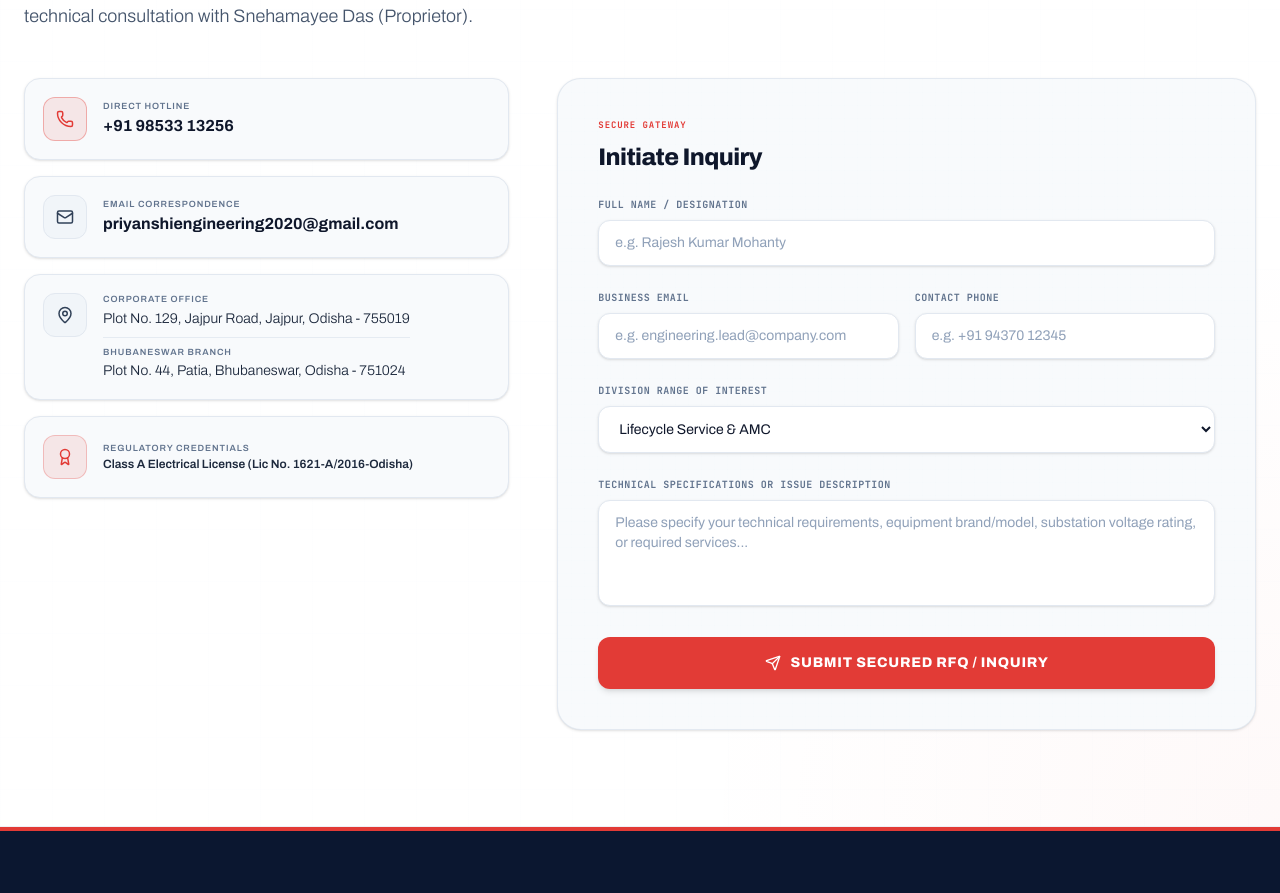
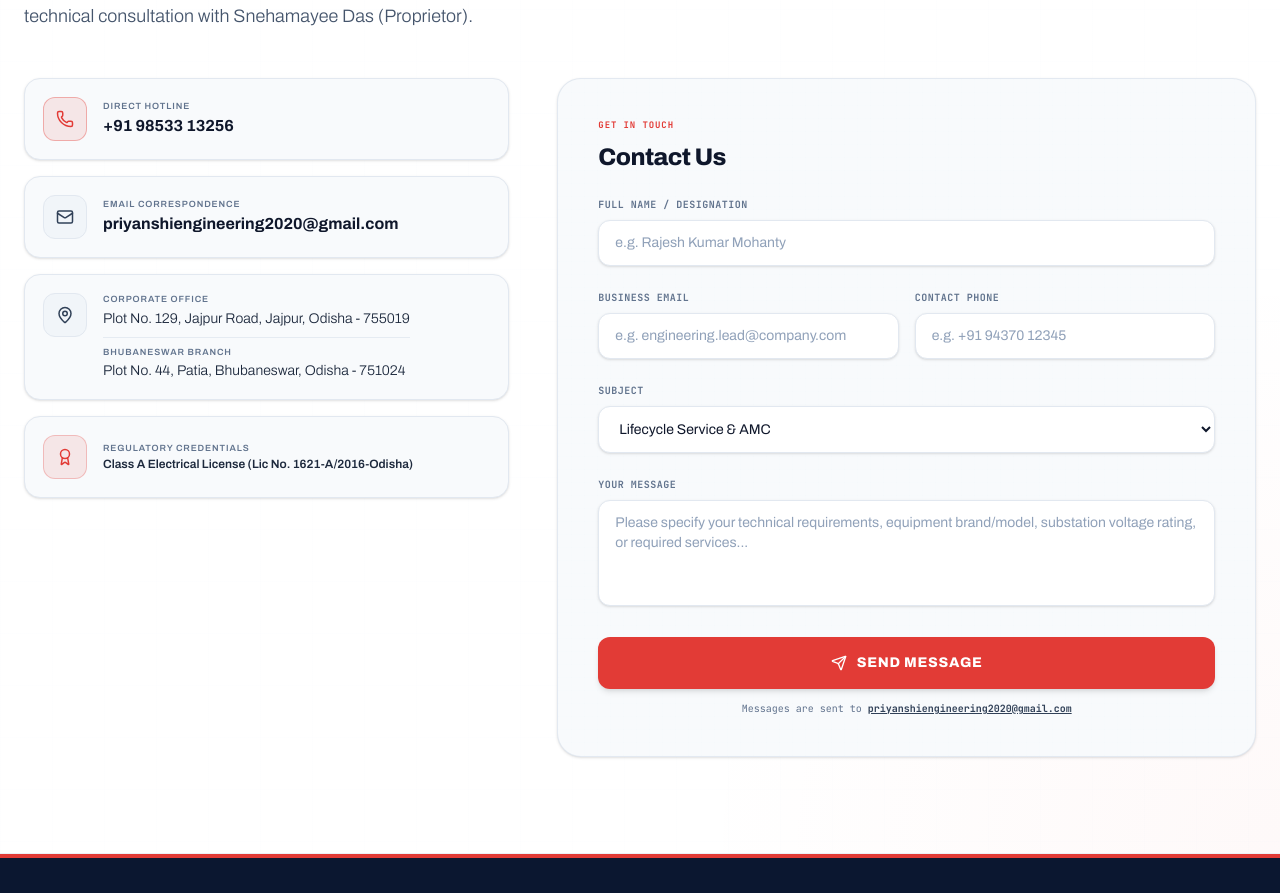
Before and after one commit to pateldivy30072002-hub/priyanshi-engineering, a React (Vite) app: page / in a window 1280 px wide. Shown: the part 9244-10137 px from the top of the page. Built offline with nearby package versions, Linux system fonts and the light colour scheme.

Commit message:
about us file changes

```diff
--- a/src/components/AboutContact.tsx
+++ b/src/components/AboutContact.tsx
@@ -1,11 +1,10 @@
-import { useState, SubmitEvent } from 'react';
-import { Shield, Zap, Award, Mail, Phone, MapPin, Send, CheckCircle2 } from 'lucide-react';
+import { useState, FormEvent } from 'react';
+import { Shield, Zap, Award, Mail, Phone, MapPin, Send, CheckCircle2, FileText, User, Loader2, AlertCircle, ExternalLink } from 'lucide-react';
+import { IMAGES } from '../constants/images';
+import { PILLARS } from '../data/engineeringData';
 import { motion } from 'motion/react';
-import { IMAGES } from '../constants';
-import { PILLARS } from '../data';
 
 export default function AboutContact() {
-  const [isSubmitted, setIsSubmitted] = useState<boolean>(false);
   const [formData, setFormData] = useState({
     name: '',
     email: '',
@@ -13,14 +12,49 @@ export default function AboutContact() {
     range: 'Lifecycle Service',
     message: ''
   });
+  const [isSubmitting, setIsSubmitting] = useState(false);
+  const [isSubmitted, setIsSubmitted] = useState(false);
+  const [errorMessage, setErrorMessage] = useState<string | null>(null);
 
-  const handleSubmit = (e: SubmitEvent<HTMLFormElement>) => {
+  const handleSubmit = async (e: FormEvent) => {
     e.preventDefault();
-    if (formData.name && formData.phone) {
+    if (!formData.name || !formData.phone) return;
+
+    setIsSubmitting(true);
+    setErrorMessage(null);
+
+    try {
+      // Send inquiry live via FormSubmit API to priyanshiengineering2020@gmail.com
+      const response = await fetch('https://formsubmit.co/ajax/priyanshiengineering2020@gmail.com', {
+        method: 'POST',
+        headers: {
+          'Content-Type': 'application/json',
+          'Accept': 'application/json'
+        },
+        body: JSON.stringify({
+          name: formData.name,
+          email: formData.email || 'Not provided',
+          phone: formData.phone,
+          range: formData.range,
+          message: formData.message || 'No additional details provided',
+          _subject: `Priyanshi Engineering RFQ: ${formData.range} from ${formData.name}`
+        })
+      });
+
+      if (response.ok) {
         setIsSubmitted(true);
         setTimeout(() => {
           setFormData({ name: '', email: '', phone: '', range: 'Lifecycle Service', message: '' });
-      }, 3500);
+        }, 5000);
+      } else {
+        throw new Error('Server response error');
+      }
+    } catch (err) {
+      console.error('Submission error:', err);
+      // Even if API is blocked by CORS/network, allow graceful fallback & mailto
+      setErrorMessage('Network transmission encountered an issue. You can also send directly via your email client below.');
+    } finally {
+      setIsSubmitting(false);
     }
   };
 
@@ -37,7 +71,7 @@ export default function AboutContact() {
     <section id="about" className="relative bg-white overflow-hidden border-b border-slate-200/60">
       {/* Background blueprint details */}
       <div className="absolute inset-0 bg-grid-blueprint opacity-[0.22] pointer-events-none z-0" />
-      <div className="absolute bottom-0 right-0 w-150 h-150 bg-[radial-gradient(circle_at_bottom_right,rgba(226,59,54,0.03)_0%,transparent_70%)] pointer-events-none z-0" />
+      <div className="absolute bottom-0 right-0 w-[600px] h-[600px] bg-[radial-gradient(circle_at_bottom_right,rgba(226,59,54,0.03)_0%,transparent_70%)] pointer-events-none z-0" />
 
       {/* --- Part 1: About Us (Who We Are) --- */}
       <div className="max-w-7xl mx-auto px-6 pt-24 pb-16 relative z-10">
@@ -103,8 +137,8 @@ export default function AboutContact() {
               className="relative"
             >
               {/* Image 1: Industrial Switchgear Panel */}
-              <div className="relative aspect-4/3 w-full rounded-2xl overflow-hidden border border-slate-200 bg-slate-100 shadow-2xl group">
-                <div className="absolute inset-0 bg-linear-to-t from-slate-900/60 via-transparent to-transparent z-10 opacity-70" />
+              <div className="relative aspect-[4/3] w-full rounded-2xl overflow-hidden border border-slate-200 bg-slate-100 shadow-2xl group">
+                <div className="absolute inset-0 bg-gradient-to-t from-slate-900/60 via-transparent to-transparent z-10 opacity-70" />
                 <img
                   src={IMAGES.switchgear}
                   alt="Industrial Switchgear Assets"
@@ -133,8 +167,8 @@ export default function AboutContact() {
               transition={{ duration: 0.7, ease: [0.16, 1, 0.3, 1], delay: 0.15 }}
               className="relative"
             >
-              <div className="relative aspect-video w-full rounded-2xl overflow-hidden border border-slate-200 bg-slate-100 shadow-2xl group">
-                <div className="absolute inset-0 bg-linear-to-t from-slate-900/60 via-transparent to-transparent z-10 opacity-70" />
+              <div className="relative aspect-[16/9] w-full rounded-2xl overflow-hidden border border-slate-200 bg-slate-100 shadow-2xl group">
+                <div className="absolute inset-0 bg-gradient-to-t from-slate-900/60 via-transparent to-transparent z-10 opacity-70" />
                 <img
                   src={IMAGES.controlCenter}
                   alt="Odisha Grid Control Center Sourcing"
@@ -287,21 +321,21 @@ export default function AboutContact() {
             <div className="absolute inset-0 bg-grid-blueprint-fine opacity-[0.15] pointer-events-none" />
 
             {isSubmitted ? (
-              <div className="min-h-100 flex flex-col justify-center items-center text-center space-y-4">
+              <div className="min-h-[400px] flex flex-col justify-center items-center text-center space-y-4">
                 <CheckCircle2 className="w-16 h-16 text-red animate-bounce" />
-                <h3 className="font-sans font-black text-2xl text-slate-900">Transmission Successful</h3>
+                <h3 className="font-sans font-black text-2xl text-slate-900">Message Sent Successfully</h3>
                 <p className="font-sans text-slate-600 max-w-sm">
-                  Thank you, your project request has been logged successfully. Snehamayee Das or a principal engineer will respond back shortly.
+                  Thank you for contacting us. We've received your message and will get back to you as soon as possible.
                 </p>
                 <span className="font-mono text-[10px] text-red uppercase tracking-widest pt-4">
-                  STABILIZED CONNECTIONS REGISTERED
+                  We appreciate your inquiry.
                 </span>
               </div>
             ) : (
               <form onSubmit={handleSubmit} className="space-y-6 relative z-10">
                 <div className="space-y-2">
-                  <span className="font-mono text-[9px] text-red font-bold tracking-widest uppercase block">SECURE GATEWAY</span>
-                  <h3 className="font-sans font-extrabold text-2xl text-slate-900 tracking-tight">Initiate Inquiry</h3>
+                  <span className="font-mono text-[9px] text-red font-bold tracking-widest uppercase block">Get in Touch</span>
+                  <h3 className="font-sans font-extrabold text-2xl text-slate-900 tracking-tight">Contact Us</h3>
                 </div>
 
                 {/* Input Name */}
@@ -356,7 +390,7 @@ export default function AboutContact() {
                 {/* Dropdown: Range of Interest */}
                 <div className="space-y-2">
                   <label htmlFor="range-select" className="block font-mono text-[10px] font-bold text-slate-500 uppercase tracking-wider">
-                    Division Range of Interest
+                    Subject
                   </label>
                   <select
                     id="range-select"
@@ -377,7 +411,7 @@ export default function AboutContact() {
                 {/* Message Body */}
                 <div className="space-y-2">
                   <label htmlFor="message-input" className="block font-mono text-[10px] font-bold text-slate-500 uppercase tracking-wider">
-                    Technical Specifications or Issue Description
+                    Your Message
                   </label>
                   <textarea
                     id="message-input"
@@ -389,13 +423,47 @@ export default function AboutContact() {
                   />
                 </div>
 
+                {/* Error Banner if API fails */}
+                {errorMessage && (
+                  <div className="p-4 bg-amber-50 border border-amber-200 text-amber-900 rounded-xl text-xs space-y-2">
+                    <div className="flex items-center gap-2 font-semibold">
+                      <AlertCircle className="w-4 h-4 text-amber-600 shrink-0" />
+                      <span>{errorMessage}</span>
+                    </div>
+                    <a
+                      href={`mailto:priyanshiengineering2020@gmail.com?subject=${encodeURIComponent(`RFQ: ${formData.range} - ${formData.name}`)}&body=${encodeURIComponent(`Name: ${formData.name}\nPhone: ${formData.phone}\nEmail: ${formData.email}\nDivision: ${formData.range}\n\nDetails:\n${formData.message}`)}`}
+                      className="inline-flex items-center gap-1.5 font-bold text-red hover:underline pt-1"
+                    >
+                      <span>Click here to open email client directly</span>
+                      <ExternalLink className="w-3.5 h-3.5" />
+                    </a>
+                  </div>
+                )}
+
                 {/* Submit button */}
+                <div className="space-y-3">
                   <button
                     type="submit"
-                  className="w-full py-4 px-6 rounded-xl bg-red hover:bg-red-deep text-white font-sans font-extrabold text-sm tracking-wider uppercase flex items-center justify-center gap-2.5 shadow-md active:scale-[0.98] transition-all cursor-pointer"
+                    disabled={isSubmitting}
+                    className="w-full py-4 px-6 rounded-xl bg-red hover:bg-red-deep disabled:bg-slate-400 text-white font-sans font-extrabold text-sm tracking-wider uppercase flex items-center justify-center gap-2.5 shadow-md active:scale-[0.98] transition-all cursor-pointer"
                   >
-                  <Send className="w-4 h-4" /> Submit Secured RFQ / Inquiry
+                    {isSubmitting ? (
+                      <>
+                        <Loader2 className="w-4 h-4 animate-spin" />
+                        <span>Sending your message...</span>
+                      </>
+                    ) : (
+                      <>
+                        <Send className="w-4 h-4" />
+                        <span>Send Message</span>
+                      </>
+                    )}
                   </button>
+
+                  <p className="text-[10px] text-slate-500 font-mono text-center">
+                    Messages are sent to <a href="mailto:priyanshiengineering2020@gmail.com" className="text-slate-700 underline font-semibold">priyanshiengineering2020@gmail.com</a>
+                  </p>
+                </div>
               </form>
             )}
           </motion.div>
```
Lines whose indentation alone changed are shown as unchanged.
